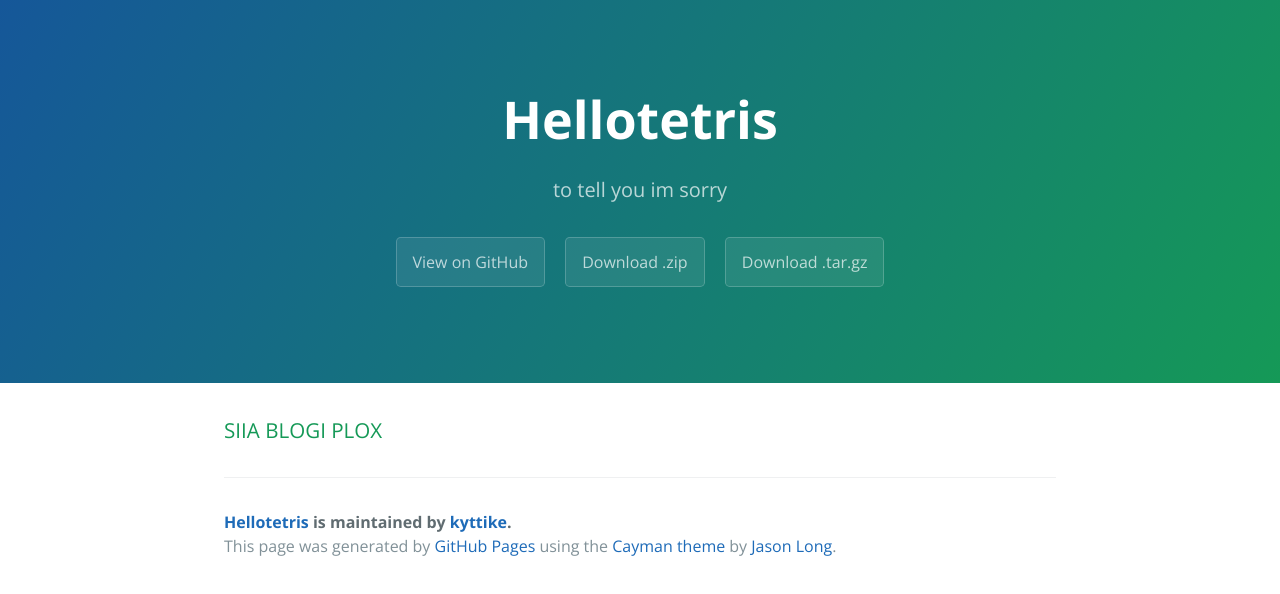
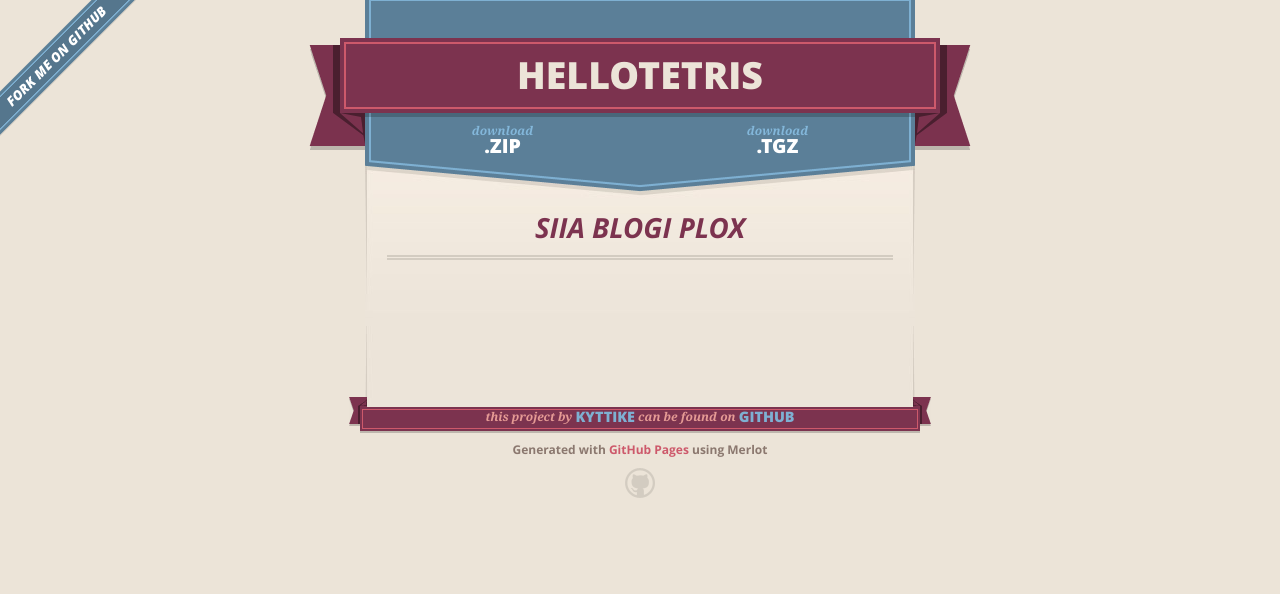
Before and after one commit to kyttike/hellotetris, a plain HTML site: page index.html in a window 1280 px wide. Drawn offline with nearby package versions, Linux system fonts and the light colour scheme.

Commit message:
Create gh-pages branch via GitHub

```diff
--- a/index.html
+++ b/index.html
@@ -1,34 +1,68 @@
 <!DOCTYPE html>
-<html lang="en-us">
+<html>
   <head>
-    <meta charset="UTF-8">
+    <meta charset='utf-8'>
+    <meta http-equiv="X-UA-Compatible" content="chrome=1">
+    <meta name="viewport" content="width=640">
+
+    <link rel="stylesheet" href="stylesheets/core.css" media="screen">
+    <link rel="stylesheet" href="stylesheets/mobile.css" media="handheld, only screen and (max-device-width:640px)">
+    <link rel="stylesheet" href="stylesheets/github-light.css">
+
+    <script type="text/javascript" src="javascripts/modernizr.js"></script>
+    <script type="text/javascript" src="https://ajax.googleapis.com/ajax/libs/jquery/1.7.1/jquery.min.js"></script>
+    <script type="text/javascript" src="javascripts/headsmart.min.js"></script>
+    <script type="text/javascript">
+      $(document).ready(function () {
+        $('#main_content').headsmart()
+      })
+    </script>
     <title>Hellotetris by kyttike</title>
-    <meta name="viewport" content="width=device-width, initial-scale=1">
-    <link rel="stylesheet" type="text/css" href="stylesheets/normalize.css" media="screen">
-    <link href='https://fonts.googleapis.com/css?family=Open+Sans:400,700' rel='stylesheet' type='text/css'>
-    <link rel="stylesheet" type="text/css" href="stylesheets/stylesheet.css" media="screen">
-    <link rel="stylesheet" type="text/css" href="stylesheets/github-light.css" media="screen">
   </head>
+
   <body>
-    <section class="page-header">
-      <h1 class="project-name">Hellotetris</h1>
-      <h2 class="project-tagline">to tell you im sorry</h2>
-      <a href="https://github.com/kyttike/hellotetris" class="btn">View on GitHub</a>
-      <a href="https://github.com/kyttike/hellotetris/zipball/master" class="btn">Download .zip</a>
-      <a href="https://github.com/kyttike/hellotetris/tarball/master" class="btn">Download .tar.gz</a>
-    </section>
+    <a id="forkme_banner" href="https://github.com/kyttike/hellotetris">View on GitHub</a>
+    <div class="shell">
 
-    <section class="main-content">
-      <h3>
+      <header>
+        <span class="ribbon-outer">
+          <span class="ribbon-inner">
+            <h1>Hellotetris</h1>
+            <h2></h2>
+          </span>
+          <span class="left-tail"></span>
+          <span class="right-tail"></span>
+        </span>
+      </header>
+
+      <section id="downloads">
+        <span class="inner">
+          <a href="https://github.com/kyttike/hellotetris/zipball/master" class="zip"><em>download</em> .ZIP</a><a href="https://github.com/kyttike/hellotetris/tarball/master" class="tgz"><em>download</em> .TGZ</a>
+        </span>
+      </section>
+
+
+      <span class="banner-fix"></span>
+
+
+      <section id="main_content">
+        <h3>
 <a id="siia-blogi-plox" class="anchor" href="#siia-blogi-plox" aria-hidden="true"><span class="octicon octicon-link"></span></a>SIIA BLOGI PLOX</h3>
+      </section>
 
-      <footer class="site-footer">
-        <span class="site-footer-owner"><a href="https://github.com/kyttike/hellotetris">Hellotetris</a> is maintained by <a href="https://github.com/kyttike">kyttike</a>.</span>
-
-        <span class="site-footer-credits">This page was generated by <a href="https://pages.github.com">GitHub Pages</a> using the <a href="https://github.com/jasonlong/cayman-theme">Cayman theme</a> by <a href="https://twitter.com/jasonlong">Jason Long</a>.</span>
+      <footer>
+        <span class="ribbon-outer">
+          <span class="ribbon-inner">
+            <p>this project by <a href="https://github.com/kyttike">kyttike</a> can be found on <a href="https://github.com/kyttike/hellotetris">GitHub</a></p>
+          </span>
+          <span class="left-tail"></span>
+          <span class="right-tail"></span>
+        </span>
+        <p>Generated with <a href="https://pages.github.com">GitHub Pages</a> using Merlot</p>
+        <span class="octocat"></span>
       </footer>
 
-    </section>
+    </div>
 
 
   </body>
--- a/params.json
+++ b/params.json
@@ -1 +1 @@
-{"name":"Hellotetris","tagline":"to tell you im sorry","body":"### SIIA BLOGI PLOX","google":"","note":"Don't delete this file! It's used internally to help with page regeneration."}
+{"name":"Hellotetris","tagline":"","body":"### SIIA BLOGI PLOX","google":"","note":"Don't delete this file! It's used internally to help with page regeneration."}
```
